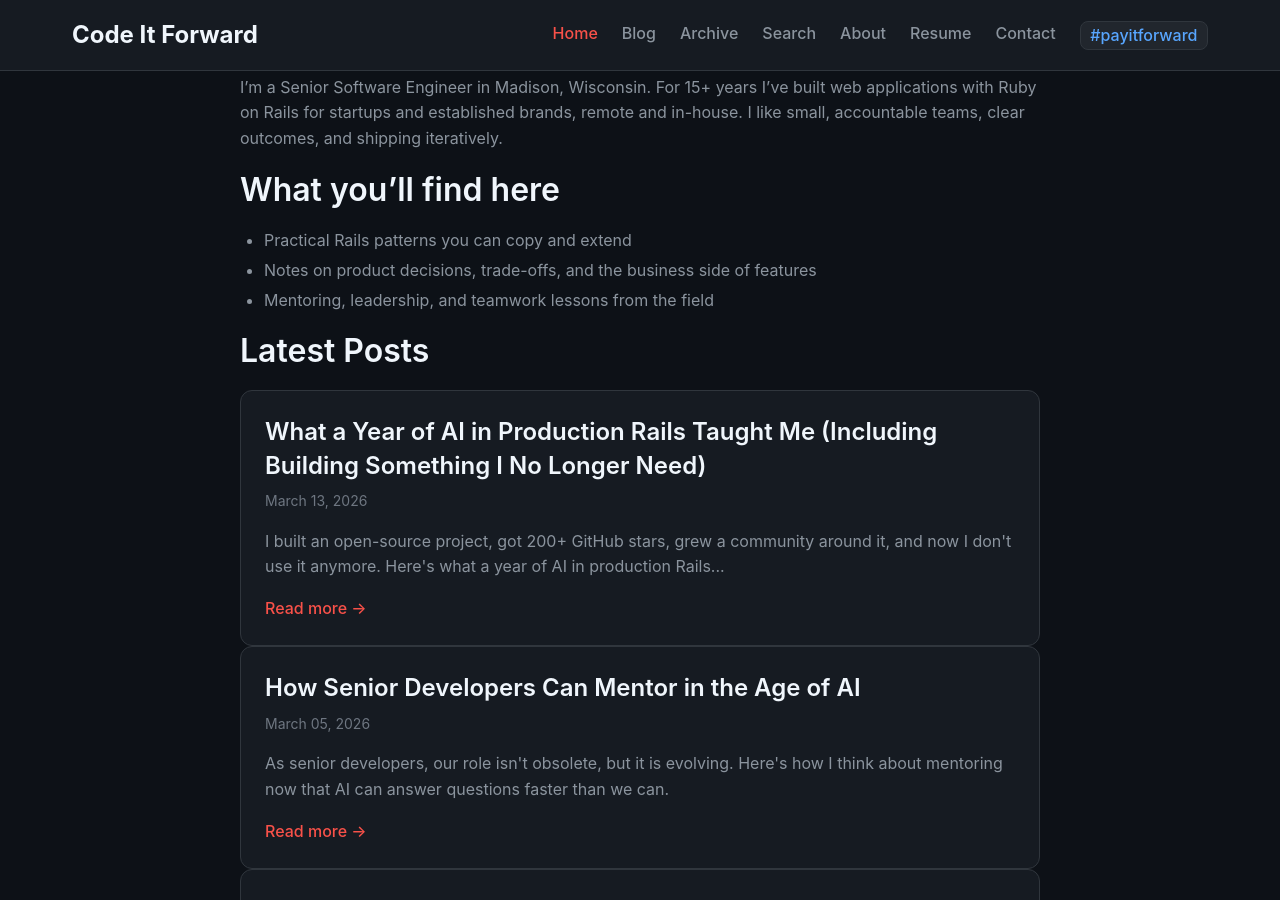
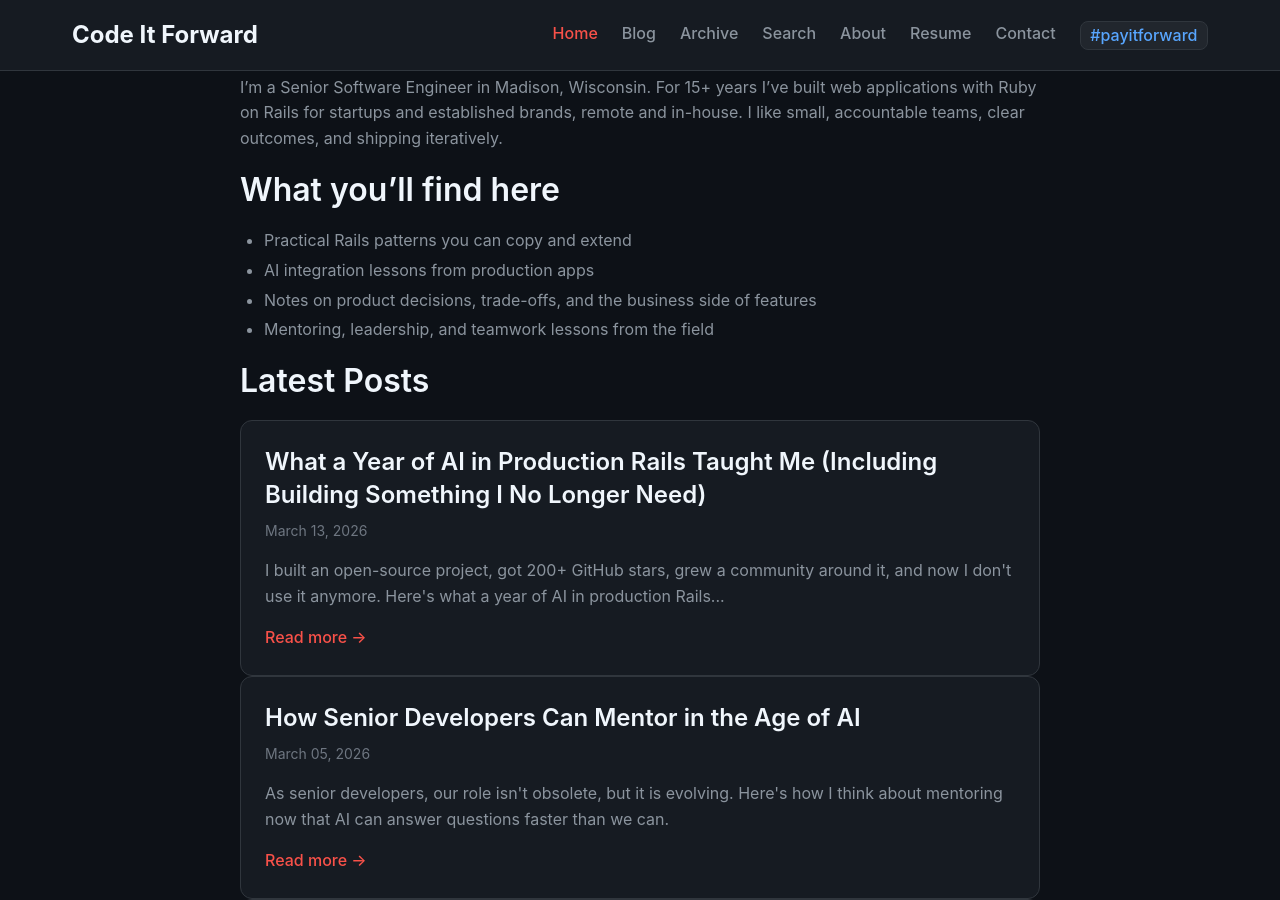
Before and after one commit to brobertsaz/brobertsaz.github.io, a Jekyll site: the page built from index.md, in a window 1280 px wide and 900 px high, scrolled down 329 px. Built offline with Jekyll 4.4.1, drawn with Linux system fonts in a browser that asks for light colours.

Commit message:
Add AI integration to homepage description
Co-Authored-By: Claude Opus 4.6 <noreply@anthropic.com>

```diff
--- a/index.md
+++ b/index.md
@@ -18,6 +18,7 @@ I'm a Senior Software Engineer in Madison, Wisconsin. For 15+ years I've built w
 ## What you'll find here
 
 - Practical Rails patterns you can copy and extend
+- AI integration lessons from production apps
 - Notes on product decisions, trade-offs, and the business side of features
 - Mentoring, leadership, and teamwork lessons from the field
 
```
